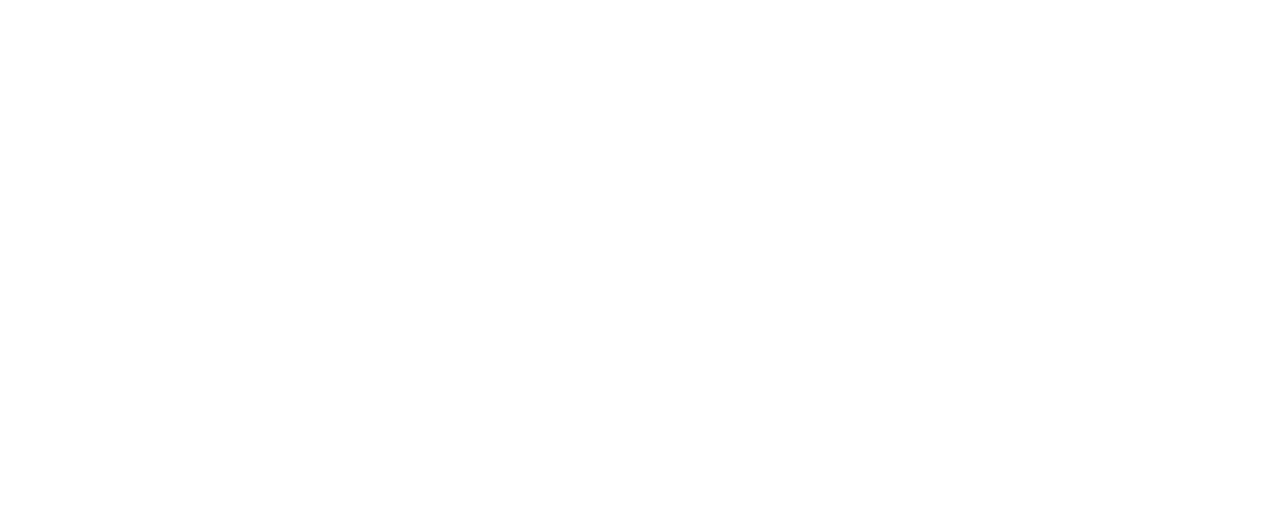
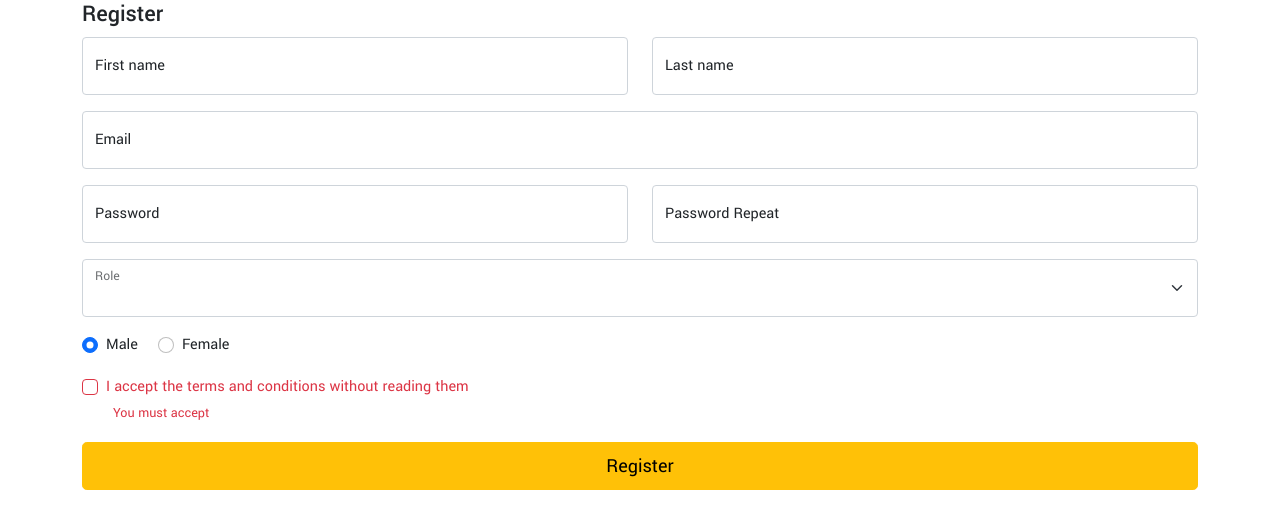
Before and after one commit to johnLexicon/css-lab2-bootstrap, a plain HTML site: page index.html in a window 1280 px wide. Drawn offline with nearby package versions, Linux system fonts and the light colour scheme.

Commit message:
Added form.

```diff
--- a/index.html
+++ b/index.html
@@ -12,7 +12,71 @@
 </head>
 
 <body>
-
+  <main class="container-md container-fluid">
+    <h1 class="h4">Register</h1>
+    <div class="row gy-3 row-cols-1 row-cols-md-2">
+      <div class="col">
+        <div class="form-floating">
+          <input class="form-control" type="text" placeholder="first name" name="firstName" id="firstName">
+          <label for="firstName">First name</label>
+        </div>
+      </div>
+      <div class="col">
+        <div class="form-floating">
+          <input class="form-control" type="text" placeholder="last name" name="lastName" id="lastName">
+          <label for="lastName">Last name</label>
+        </div>
+      </div>
+      <div class="col-md-12">
+        <div class="form-floating">
+          <input class="form-control" type="email" placeholder="email" name="email" id="email">
+          <label for="email">Email</label>
+        </div>
+      </div>
+      <div class="col">
+        <div class="form-floating">
+          <input type="password" class="form-control" id="password" placeholder="Password">
+          <label for="password">Password</label>
+        </div>
+      </div>
+      <div class="col">
+        <div class="form-floating">
+          <input type="password" class="form-control" id="passwordRepeat" placeholder="Password Repeat">
+          <label for="password">Password Repeat</label>
+        </div>
+      </div>
+      <div class="col-md-12">
+        <div class="form-floating">
+          <select name="role" id="role" class="form-select">
+            <option selected value=""></option>
+            <option value="user">User</option>
+            <option value="admin">Admin</option>
+          </select>
+          <label for="role">Role</label>
+        </div>
+      </div>
+      <div class="col-md-12">
+        <div class="form-check form-check-inline">
+          <input checked type="radio" name="gender" id="male" value="male" class="form-check-input">
+          <label for="male" class="form-check-label">Male</label>
+        </div>
+        <div class="form-check form-check-inline">
+          <input type="radio" name="gender" id="female" value="female" class="form-check-input">
+          <label for="female" class="form-check-label">Female</label>
+        </div>
+      </div>
+      <div class="col-md-12">
+        <div class="form-check form-check-inline">
+          <input type="checkbox" name="terms" id="terms" class="form-check-input is-invalid">
+          <label for="terms" class="form-check-label">I accept the terms and conditions without reading them</label>
+          <div class="invalid-feedback">You must accept</div>
+        </div>
+      </div>
+      <div class="col-md-12">
+        <button class="btn btn-warning btn-lg w-100">Register</button>
+      </div>
+    </div>
+  </main>
   <script src="https://cdn.jsdelivr.net/npm/bootstrap@5.1.3/dist/js/bootstrap.bundle.min.js"
     integrity="sha384-ka7Sk0Gln4gmtz2MlQnikT1wXgYsOg+OMhuP+IlRH9sENBO0LRn5q+8nbTov4+1p"
     crossorigin="anonymous"></script>
```
